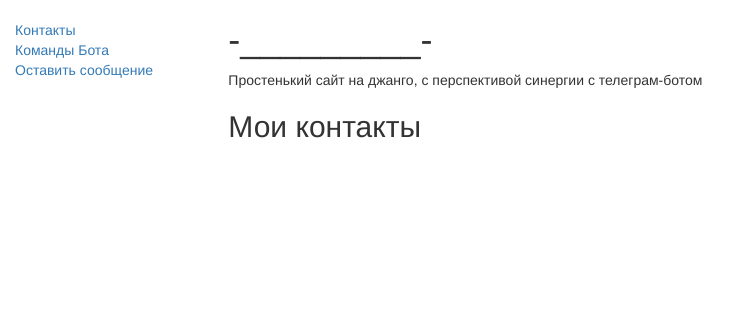
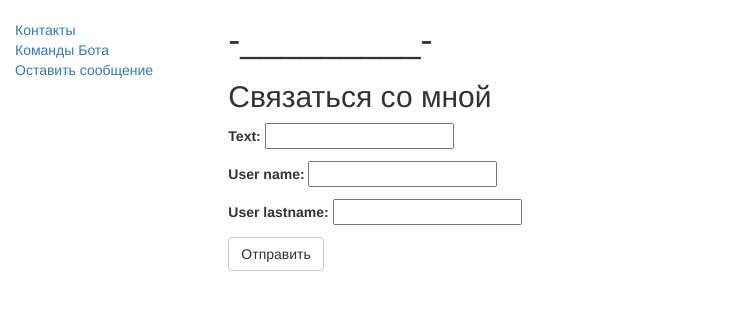
Before and after one commit to ToffaKrtek/pythonTryToRecall, a Django app: template app/index/templates/message_form.html in a window 1280 px wide. Shown: the top 310 px of the page, without its empty margins (0-750 px from the left). Run offline with Django 4.2, Linux system fonts and the light colour scheme; the template is opened without the code that fills it: values that come from a table or form of the project are taken from there, others are empty; some libraries are stand-ins or nearby versions.

Commit message:
форма отправки сообщения.

```diff
--- a/app/app/settings.py
+++ b/app/app/settings.py
@@ -111,9 +111,9 @@ AUTH_PASSWORD_VALIDATORS = [
 # Internationalization
 # https://docs.djangoproject.com/en/4.0/topics/i18n/
 
-LANGUAGE_CODE = 'en-us'
+LANGUAGE_CODE = 'ru-ru'
 
-TIME_ZONE = 'UTC'
+TIME_ZONE = 'Asia/Novokuznetsk'
 
 USE_I18N = True
 
--- /dev/null
+++ b/app/index/forms.py
@@ -0,0 +1,7 @@
+from django import forms
+from .models import Message
+
+class MessageForm(forms.ModelForm):
+    class Meta:
+        model = Message
+        fields = ('text', 'user_name', 'user_lastname')
--- a/app/index/models.py
+++ b/app/index/models.py
@@ -7,7 +7,7 @@ class Message(models.Model):
     user_lastname = models.CharField(max_length=100)
     date = models.DateTimeField(auto_now_add=True, blank=True)
     def __str__(self):
-        return self.user_name + ' ' + self.user_lastname + '\n' + self.text + '\n' + self.date
+        return self.user_name + ' ' + self.user_lastname + '\n' + self.text + '\n' + self.date.strftime("%d/%m/%Y, %H:%M")
 
 
 class Contact(models.Model):
--- a/app/index/templates/base_generic.html
+++ b/app/index/templates/base_generic.html
@@ -24,7 +24,7 @@
       <ul class="sidebar-nav">
           <li><a href="{% url 'index' %}">Контакты</a></li>
           <li><a href="{% url 'bot_list' %}">Команды Бота</a></li>
-          <li><a href="">Оставить сообщение</a></li>
+          <li><a href="{% url 'message_new' %}">Оставить сообщение</a></li>
       </ul>
      {% endblock %}
       </div>
--- a/app/index/templates/message_form.html
+++ b/app/index/templates/message_form.html
@@ -3,16 +3,13 @@
 {% block content %}
 <h1>-_________-</h1>
 
-  <p>Простенький сайт на джанго, с перспективой синергии с телеграм-ботом</p>
-
-<h2>Мои контакты</h2>
 
 
-    {% for contact in contact_list %}
-      <p>
-        <b>{{ contact.title }}</b> -- {% if contact.link > '' %}<a href='{{ contact.text }}'> {{ contact.link }} </a>{% else %} <span> {{ contact.text }}</span>{% endif %}
-      </p>
-    {% endfor %}
+<h2>Связаться со мной</h2>
+<form method="POST" class="message-form">{% csrf_token %}
+  {{ form.as_p }}
+  <button type='submit' class="save btn btn-default">Отправить</button>
+</form>
 
 
 
--- a/app/index/urls.py
+++ b/app/index/urls.py
@@ -4,5 +4,6 @@ from . import views
 
 urlpatterns = [
   path('bot_list/', views.botList, name='bot_list'),
+  path('message/new', views.message_new, name='message_new'),
   path('', views.index, name='index'),
 ]
```
Also changed, not shown: app/index/views.py (+15 -6 lines).
